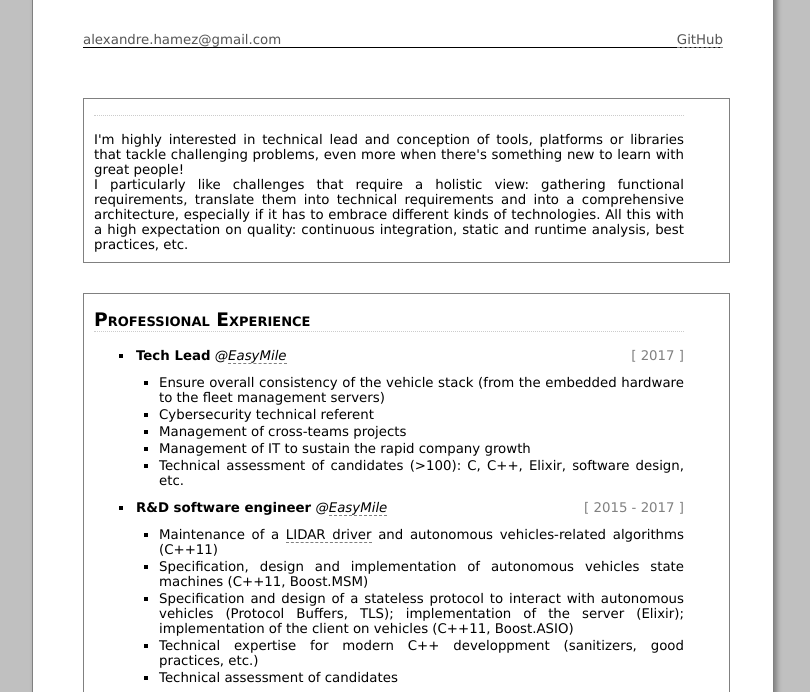
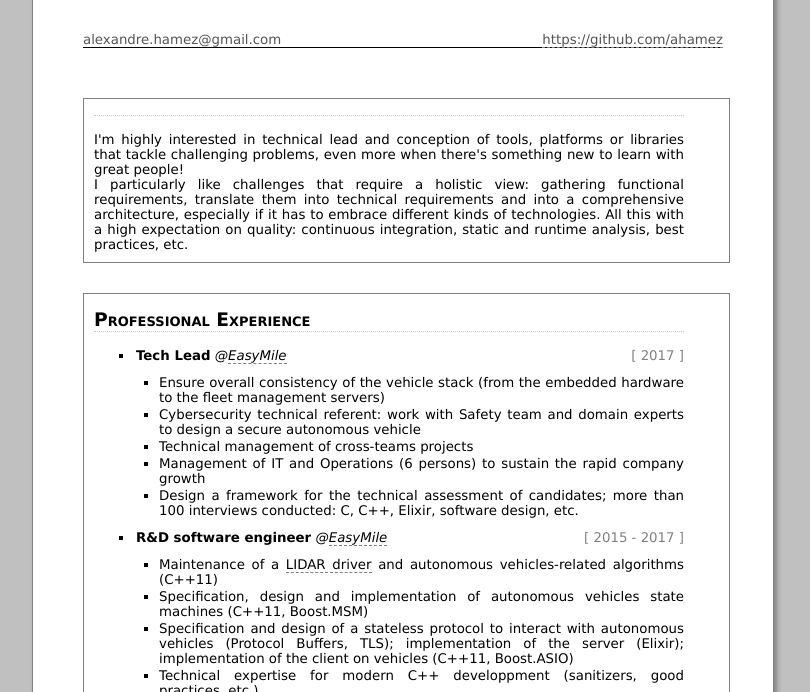
Before and after one commit to ahamez/ahamez.github.io, a plain HTML site: page index.html in a window 1280 px wide. Shown: the part 108-800 px from the top of the page, without its empty margins (237-1047 px from the left). Drawn offline with Linux system fonts and the light colour scheme.

Commit message:
Consistency with Linkedin

```diff
--- a/index.html
+++ b/index.html
@@ -29,7 +29,7 @@
       <div id="header">
         <h1 id="resume-title">
           Alexandre Hamez
-        </h1><span id="email">alexandre.hamez@gmail.com</span> <span id="phone"><a href="https://github.com/ahamez">GitHub</a></span>
+        </h1><span id="email">alexandre.hamez@gmail.com</span> <span id="phone"><a href="https://github.com/ahamez">https://github.com/ahamez</a></span>
         <hr class="spacer" />
       </div>
       <div class="section">
@@ -54,14 +54,13 @@ I particularly like challenges that require a holistic view: gathering functiona
                 <span class="job-title">Tech Lead</span> <span class="job-place"><a href="http://easymile.com">EasyMile</a></span> <span class="job-date">2017</span>
               </div>
               <ul class="job-description">
-              <li>Ensure overall consistency of the vehicle stack (from the embedded hardware to the fleet management servers) </li>
-<li>Cybersecurity technical referent </li>
-<li>Management of cross-teams projects </li>
-<li>Management of IT to sustain the rapid company growth </li>
-<li>Technical assessment of candidates (>100): C, C++, Elixir, software design, etc.</li>
+                <li>Ensure overall consistency of the vehicle stack (from the embedded hardware to the fleet management servers)</li>
+                <li>Cybersecurity technical referent: work with Safety team and domain experts to design a secure autonomous vehicle</li>
+                <li>Technical management of cross-teams projects</li>
+                <li>Management of IT and Operations (6 persons) to sustain the rapid company growth</li>
+                <li>Design a framework for the technical assessment of candidates; more than 100 interviews conducted: C, C++, Elixir, software design, etc.</li>
               </ul>
             </li>
-
             <li class="job">
               <div class="job-header">
                 <span class="job-title">R&amp;D software engineer</span> <span class="job-place"><a href="http://easymile.com">EasyMile</a></span> <span class="job-date">2015 - 2017</span>
```
